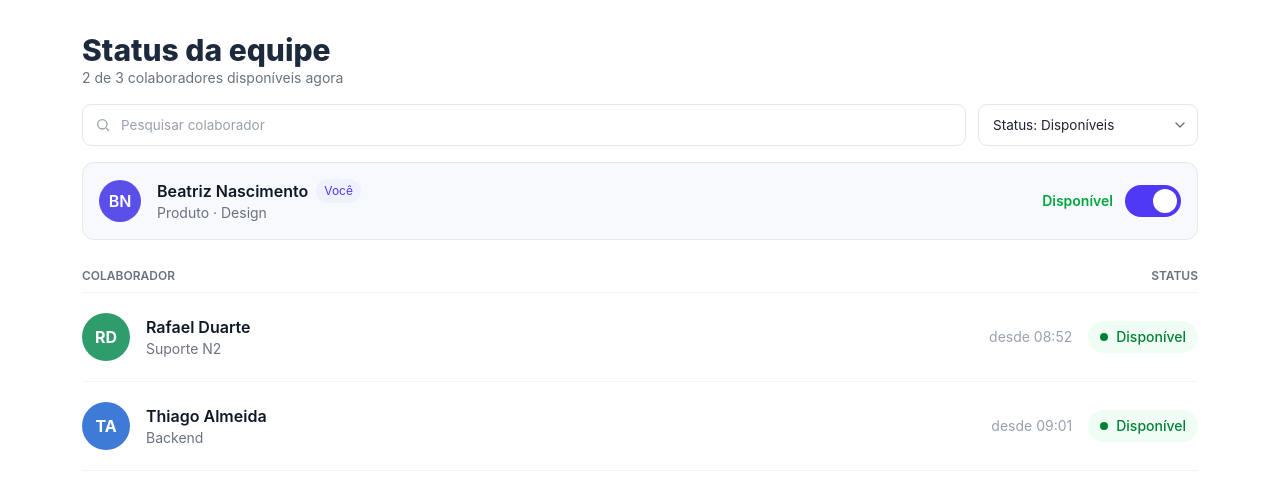
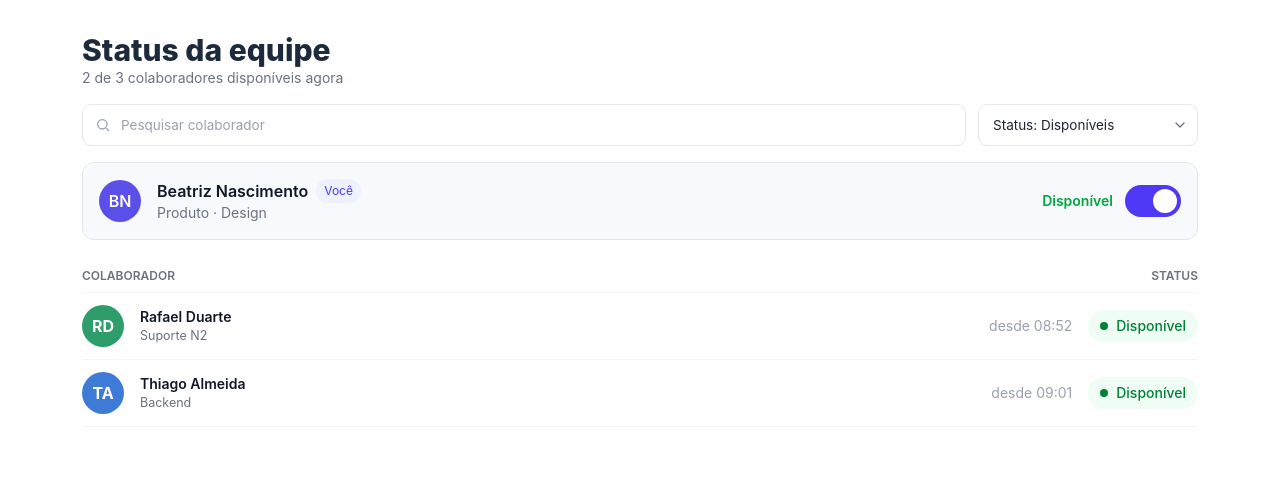
Before and after one commit to htechsolucoes/htech-toppharma, a React (Vite) app: page / in a window 1280 px wide. Shown: the top 488 px of the page. Built offline with nearby package versions, Linux system fonts and the light colour scheme.

Commit message:
fix: improve userCard style

```diff
--- a/src/components/userCard.jsx
+++ b/src/components/userCard.jsx
@@ -8,7 +8,7 @@ const userCard = ({ user }) => {
       flex
       items-center
       justify-between
-      py-5
+      py-3
       border-b
       border-gray-100
       "
@@ -22,8 +22,8 @@ const userCard = ({ user }) => {
       >
         <div
           className="
-          w-12
-          h-12
+          w-10.5
+          h-10.5
           rounded-full
           flex
           items-center
@@ -49,6 +49,7 @@ const userCard = ({ user }) => {
         <div>
           <h3
             className="
+            text-sm
             font-semibold
             text-gray-900
             "
@@ -58,7 +59,7 @@ const userCard = ({ user }) => {
 
           <p
             className="
-            text-sm
+            text-[12.5px]
             text-gray-500
             "
           >
```
